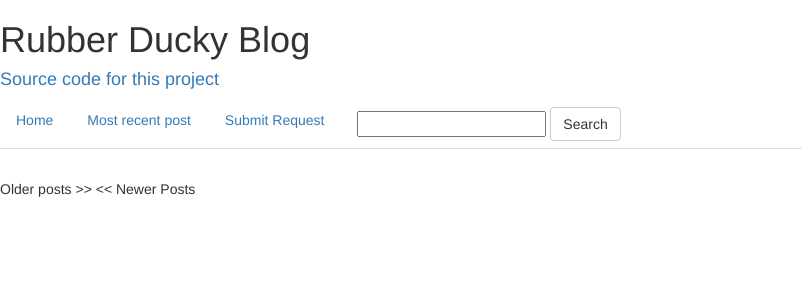
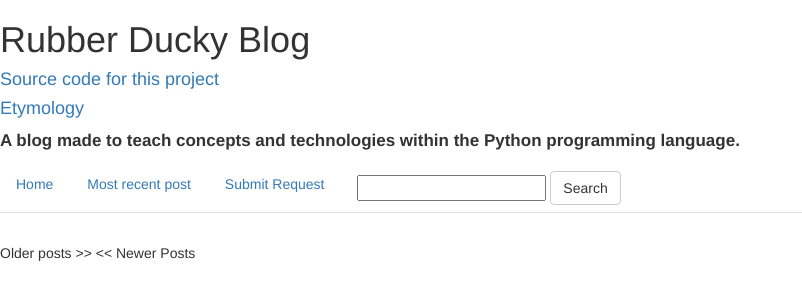
Before and after one commit to bendominguez011/rubber-ducky-blog, a Flask app: page / in a window 1280 px wide. Shown: the top 300 px of the page, without its empty margins (0-802 px from the left). Run offline with Flask 2, Linux system fonts and the light colour scheme; data that the repository does not hold is empty; some libraries are stand-ins or nearby versions.

Commit message:
changed templating

```diff
--- a/templates/base.html
+++ b/templates/base.html
@@ -13,7 +13,10 @@
 </head>
 <body>
   <div id="header">
-  <h1> Rubber Ducky Blog </h1><h4><a href="https://github.com/bendominguez011/rubber-ducky-blog">Source code for this project</a></h4>
+  <h1> Rubber Ducky Blog </h1>
+  <h4><a href="https://github.com/bendominguez011/rubber-ducky-blog">Source code for this project</a></h4>
+  <h4><a href="https://en.wikipedia.org/wiki/Rubber_duck_debugging">Etymology</a></h4>
+  <p style="font-size: 17px"><b>A blog made to teach concepts and technologies within the Python programming language.</b></p>
   </div>
   <ul class="nav nav-tabs">
     <li role="presentation"><a href="/">Home</a></li>
```
